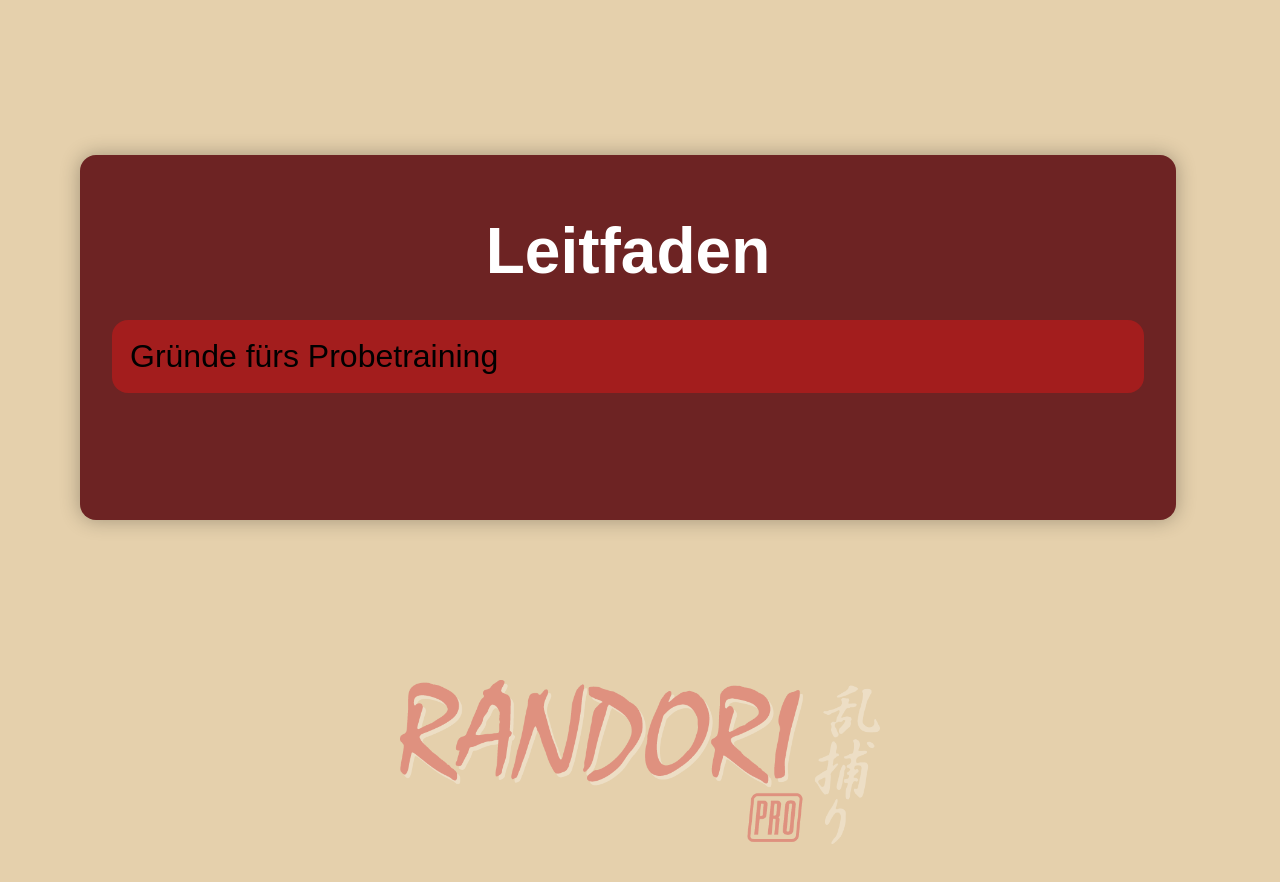
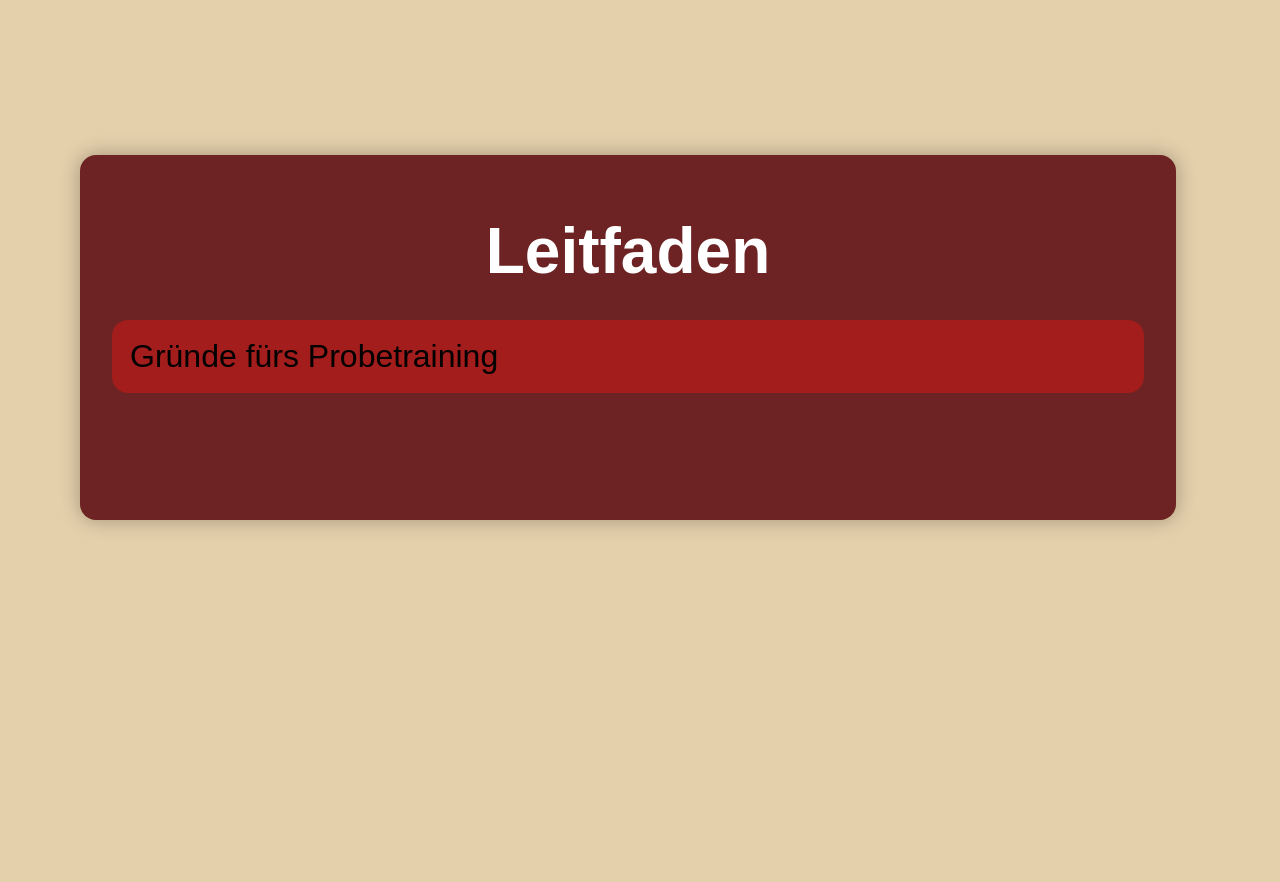
Before and after one commit to Deimos000/RLeitfaden, a React (Create React App) app: page / in a window 1280 px wide. Shown: the top 882 px of the page. Built offline with nearby package versions, Linux system fonts and the light colour scheme.

Commit message:
Update DropdownMenu2.js

```diff
--- a/src/DropdownMenu2.js
+++ b/src/DropdownMenu2.js
@@ -74,7 +74,7 @@ export default function DropdownMenu() {
   const [debugData, setDebugData] = useState(null);
   const [isLoading, setIsLoading] = useState(true);
   const [specialAutoRevealedItemId, setSpecialAutoRevealedItemId] = useState(null);
-  const [bottomImageOpacity, setBottomImageOpacity] = useState(0.3);
+  const [bottomImageOpacity, setBottomImageOpacity] = useState(0);
 
 
   useEffect(() => {
```
